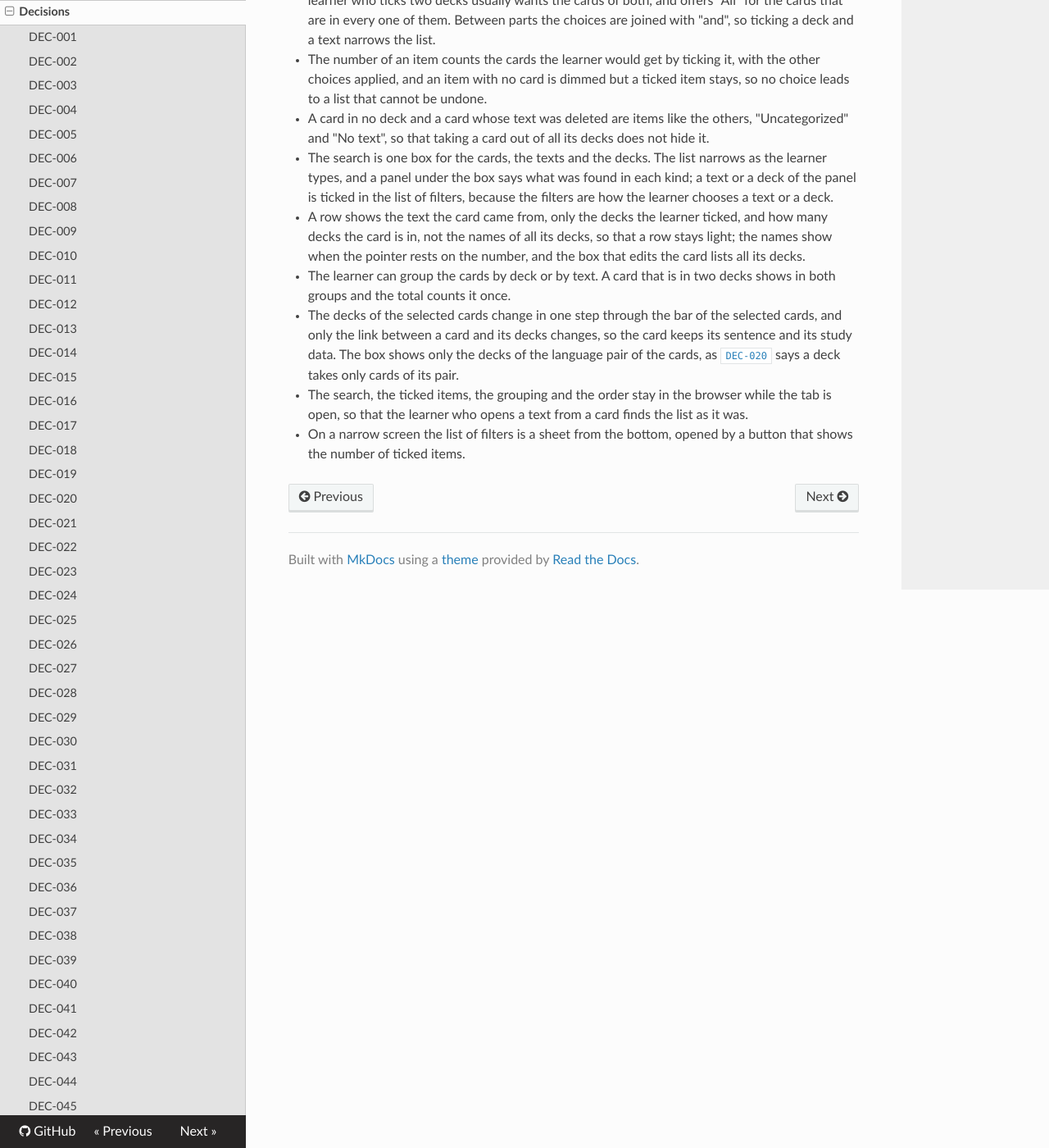
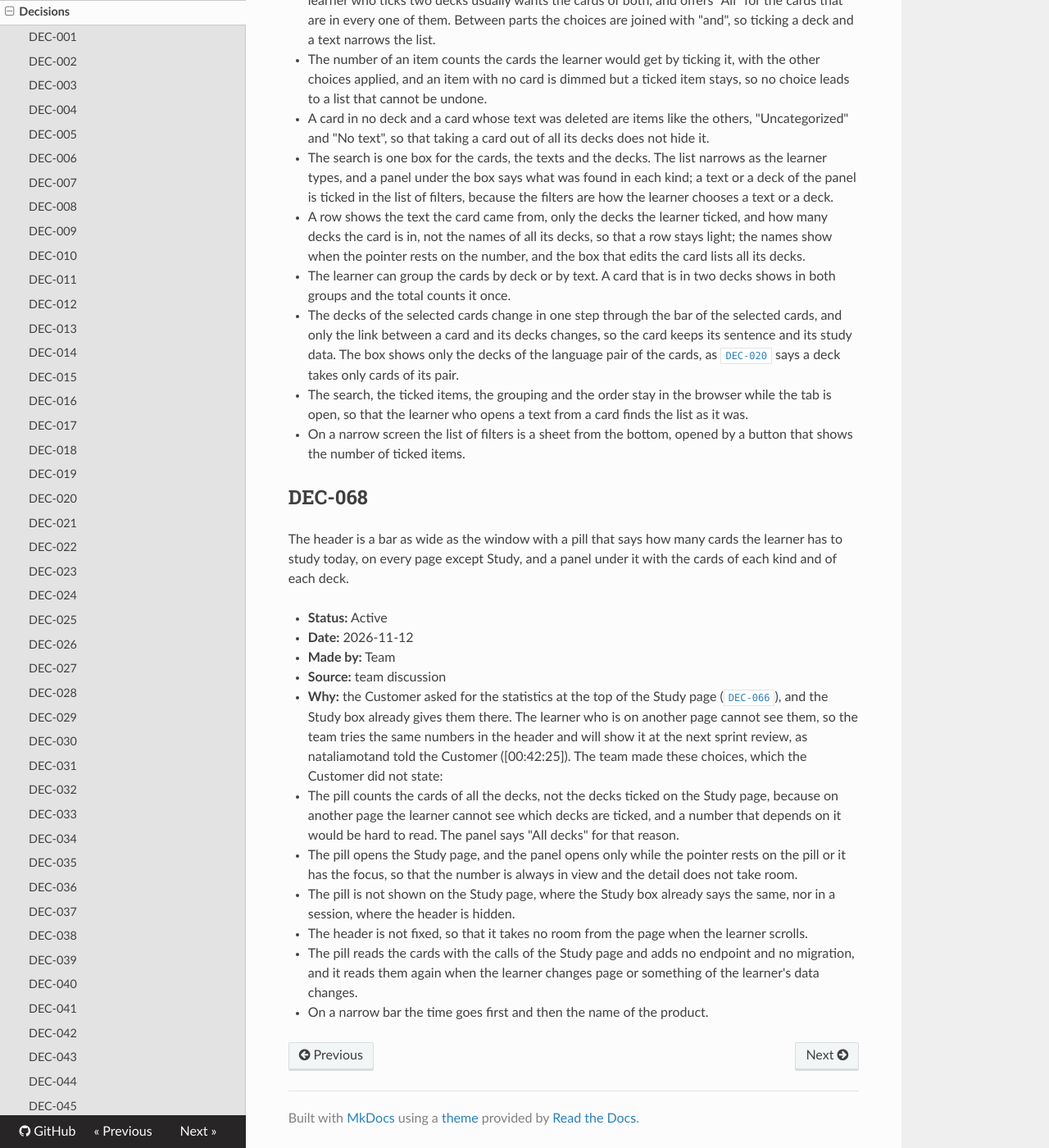
Before and after one commit to itpd-team-6/sentence-cards-generator-team-6, an MkDocs documentation site: the page built from docs/decisions.md, in a window 1280 px wide and 1400 px high, scrolled down 28517 px. Shown: the whole window at 82% size. Built offline with MkDocs 1.6.1, drawn with Linux system fonts in a browser that asks for light colours; nearby versions of some CDN libraries.

Commit message:
Record the decision on the header and update the changelog

```diff
--- a/docs/decisions.md
+++ b/docs/decisions.md
@@ -752,3 +752,20 @@ The page "Your cards" is where the learner finds, searches, groups and organizes
   - The decks of the selected cards change in one step through the bar of the selected cards, and only the link between a card and its decks changes, so the card keeps its sentence and its study data. The box shows only the decks of the language pair of the cards, as [`DEC-020`](#dec-020) says a deck takes only cards of its pair.
   - The search, the ticked items, the grouping and the order stay in the browser while the tab is open, so that the learner who opens a text from a card finds the list as it was.
   - On a narrow screen the list of filters is a sheet from the bottom, opened by a button that shows the number of ticked items.
+
+## DEC-068
+
+The header is a bar as wide as the window with a pill that says how many cards the learner has to study today, on every page except Study, and a panel under it with the cards of each kind and of each deck.
+
+- **Status:** Active
+- **Date:** 2026-11-12
+- **Made by:** Team
+- **Source:** team discussion
+- **Why:** the Customer asked for the statistics at the top of the Study page ([`DEC-066`](#dec-066)), and the Study box already gives them there. The learner who is on another page cannot see them, so the team tries the same numbers in the header and will show it at the next sprint review, as nataliamotand told the Customer ([00:42:25]).
+  The team made these choices, which the Customer did not state:
+  - The pill counts the cards of all the decks, not the decks ticked on the Study page, because on another page the learner cannot see which decks are ticked, and a number that depends on it would be hard to read. The panel says "All decks" for that reason.
+  - The pill opens the Study page, and the panel opens only while the pointer rests on the pill or it has the focus, so that the number is always in view and the detail does not take room.
+  - The pill is not shown on the Study page, where the Study box already says the same, nor in a session, where the header is hidden.
+  - The header is not fixed, so that it takes no room from the page when the learner scrolls.
+  - The pill reads the cards with the calls of the Study page and adds no endpoint and no migration, and it reads them again when the learner changes page or something of the learner's data changes.
+  - On a narrow bar the time goes first and then the name of the product.
```
Also changed, not shown: CHANGELOG.md (+2 -0 lines).
